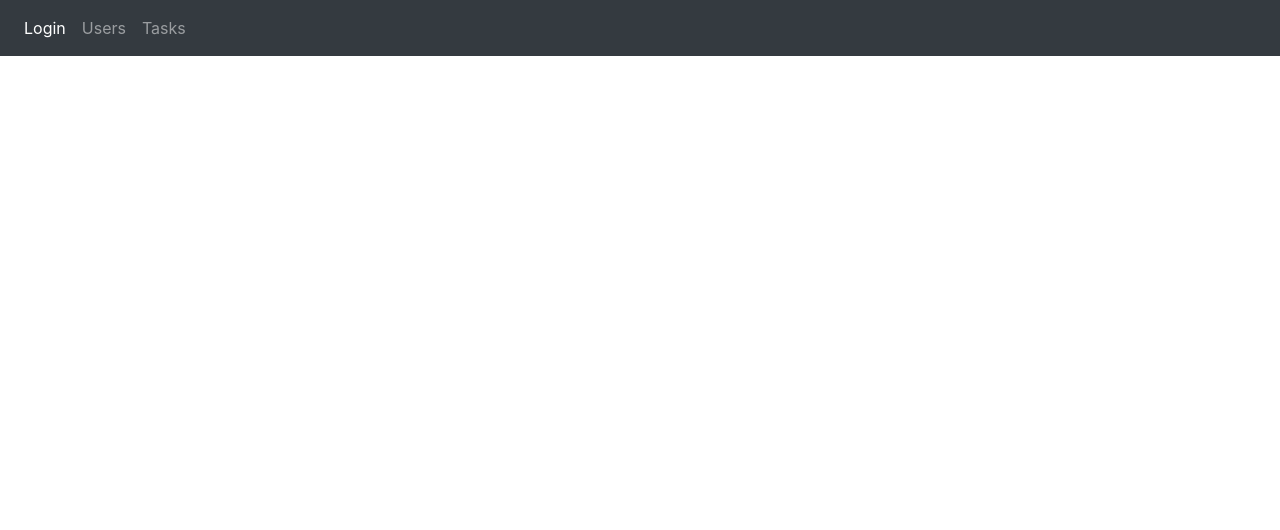
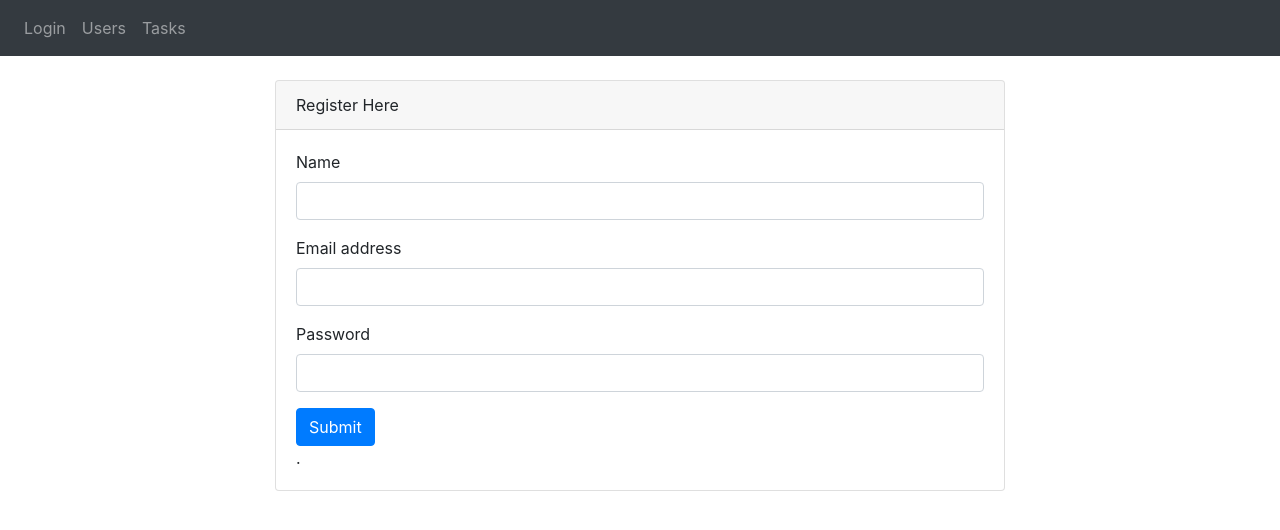
Before and after one commit to alice-njoroge/Todo_frontend, a React (Create React App) app: page / in a window 1280 px wide. Shown: the top 530 px of the page. Built offline with nearby package versions, Linux system fonts and the light colour scheme.

Commit message:
handle change of state using redux

```diff
--- a/package.json
+++ b/package.json
@@ -10,8 +10,10 @@
     "bootstrap": "^4.4.1",
     "react": "^16.13.0",
     "react-dom": "^16.13.0",
+    "react-redux": "^7.2.0",
     "react-router-dom": "^5.1.2",
     "react-scripts": "3.4.0",
+    "redux": "^4.0.5",
     "sweetalert": "^2.1.2"
   },
   "scripts": {
--- a/src/App.css
+++ b/src/App.css
@@ -5,3 +5,9 @@ body {
   padding: 3rem 1.5rem;
   text-align: center;
 }
+.active{
+ color: indigo;
+}
+.nav-link.active {
+  color: rebeccapurple;
+}
--- a/src/App.js
+++ b/src/App.js
@@ -1,12 +1,12 @@
 import React, {Component} from 'react';
 import './App.css';
-import "bootstrap/dist/css/bootstrap.css";
 import {BrowserRouter as Router, Switch, Route} from "react-router-dom";
 import Header from "./components/Header";
 import Login from "./views/login";
 import Users from "./views/users";
 import Tasks from "./views/tasks";
 import User from "./views/show";
+import Register from "./views/register";
 
 class App extends Component {
     render() {
@@ -14,6 +14,7 @@ class App extends Component {
             <Router>
                 <Header/>
                 <Switch>
+                    <Route exact path='/' component={Register}/>
                     <Route exact path='/login' component={Login}/>
                     <Route path='/users/:id' component={User}/>
                     <Route path='/users' component={Users}/>
--- a/src/components/Header.js
+++ b/src/components/Header.js
@@ -1,5 +1,5 @@
 import React, {Component} from "react";
-import {Link} from "react-router-dom";
+import { NavLink} from "react-router-dom";
 
 class Header extends Component{
     render() {
@@ -13,14 +13,14 @@ class Header extends Component{
 
                     <div className="collapse navbar-collapse" id="navbarsExampleDefault">
                         <ul className="navbar-nav mr-auto">
-                            <li className="nav-item active">
-                                <Link className="nav-link" to="/login">Login <span className="sr-only">(current)</span></Link>
+                            <li className="nav-item">
+                                <NavLink className="nav-link" to="/login">Login <span className="sr-only">(current)</span></NavLink>
                             </li>
                             <li className="nav-item">
-                                <Link className="nav-link" to="/users">Users</Link>
+                                <NavLink className="nav-link" to="/users">Users</NavLink>
                             </li>
                             <li className="nav-item">
-                                <Link className="nav-link" to="/tasks">Tasks</Link>
+                                <NavLink className="nav-link" to="/tasks">Tasks</NavLink>
                             </li>
 
                         </ul>
--- a/src/index.js
+++ b/src/index.js
@@ -1,10 +1,16 @@
 import React from 'react';
 import ReactDOM from 'react-dom';
+import "bootstrap/dist/css/bootstrap.css";
 import './index.css';
 import App from './App';
 import * as serviceWorker from './serviceWorker';
 import {BrowserRouter} from 'react-router-dom';
 import axios from "axios";
+import { createStore } from 'redux';
+import { Provider } from 'react-redux';
+import rootReducer from "./reducers/rootReducer";
+
+const store = createStore(rootReducer);
 
 const token = localStorage.getItem('token');
 if (token){
@@ -13,7 +19,9 @@ if (token){
 
 ReactDOM.render((
         <BrowserRouter>
-            <App/>
+            <Provider store={store}>
+                <App/>
+            </Provider>
         </BrowserRouter>
     ),
     document.getElementById('root'));
--- /dev/null
+++ b/src/reducers/rootReducer.js
@@ -0,0 +1,21 @@
+import axios from 'axios';
+
+const initState = {
+    user: {
+        name: null,
+        email: null,
+        password: null
+    }
+};
+const rootReducer = (state = initState, action) => {
+    if (action.type === 'REGISTER_NEW') {
+        console.log(state.user);
+        return {
+            ...state,
+            user: state.user
+        };
+    } return state;
+
+};
+
+export default rootReducer;
--- a/src/views/login.js
+++ b/src/views/login.js
@@ -13,7 +13,7 @@ class Login extends Component {
         success:null
     };
     handleChange = (e) => {
-        let form = {...this.state.form};
+        let form = this.state.form;
         form[e.target.id] = e.target.value;
         this.setState({
             form: form
--- a/src/views/register.js
+++ b/src/views/register.js
@@ -1,13 +1,72 @@
 import React, {Component} from "react";
+import {connect} from 'react-redux';
 
 class Register extends Component {
+
+    handleChange = (e) => {
+        let user = this.props.user;
+        user[e.target.id] = e.target.value;
+       this.props.registerNew(this.props.user);
+    };
+    handleSubmit = (e)=>{
+        e.preventDefault();
+
+    };
+
     render() {
-        return(
-            <div className="register">
-                <h2>Register</h2>
+        return (
+            <div className="register container">
+                <div className="row">
+                    <div className="col-md-8 offset-2">
+                        <div className="card">
+                            <div className="card-header">
+                                Register Here
+                            </div>
+                            <div className="card-body">
+                                <form onSubmit={this.handleSubmit}>
+                                    <div className="form-group">
+                                        <label htmlFor="name">Name</label>
+                                        <input type="text" className="form-control" onChange={this.handleChange}
+                                               id="name"
+                                               aria-describedby="emailHelp"/>
+                                    </div>
+                                    <div className="form-group">
+                                        <label htmlFor="email">Email address</label>
+                                        <input type="email" className="form-control" onChange={this.handleChange}
+                                               id="email"
+                                               aria-describedby="emailHelp"/>
+                                    </div>
+                                    <div className="form-group">
+                                        <label htmlFor="password">Password</label>
+                                        <input type="password" className="form-control" onChange={this.handleChange}
+                                               id="password"/>
+                                    </div>
+
+                                    <button type="submit" className="btn btn-primary">Submit</button>
+                                </form>
+                                .
+                            </div>
+                        </div>
+                    </div>
+                </div>
+
             </div>
         );
     }
 
 }
-export default Register;
+const mapStateToProps = state => {
+    return {
+        user: state.user
+    };
+};
+
+const mapDispatchToProps = (dispatch) => {
+    return {
+        registerNew : (user)=>{ dispatch({type:'REGISTER_NEW', user})}
+
+    }
+};
+
+
+export default connect(mapStateToProps, mapDispatchToProps)(Register);
```
Also changed, not shown: 1 other file (tests, documents, lock files or other folders).
